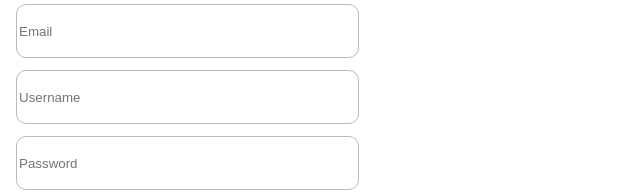
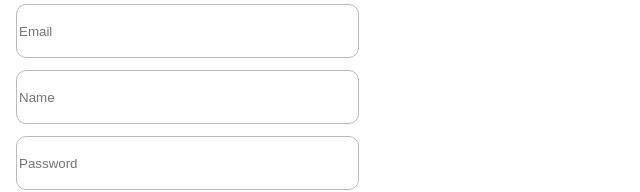
Before and after one commit to cooperstandard/foodflash, a React (Create React App) app: page /register in a window 1280 px wide. Shown: the part 124-316 px from the top of the page, without its empty margins (0-640 px from the left). Built offline with nearby package versions, Linux system fonts and the light colour scheme.

Commit message:
change username to name

```diff
--- a/src/CreateAccount.js
+++ b/src/CreateAccount.js
@@ -50,7 +50,7 @@ class CreateAccount extends React.Component {
 
                 <form onSubmit={this.HandleRegister}>
                     <input type="text" id="email" name="email" className="emailBox" placeholder="Email"></input>
-                    <input type="text" id="name" name="name" className="CreateAccUsernameBox" placeholder="Username"></input>
+                    <input type="text" id="name" name="name" className="CreateAccUsernameBox" placeholder="Name"></input>
                     <input type="text" id="password" name="password" className="CreateAccPasswordBox" placeholder="Password"></input>
                     <button type="submit" className="createAccButton">
                         <div className="createAccText">Sign Up</div>
```
